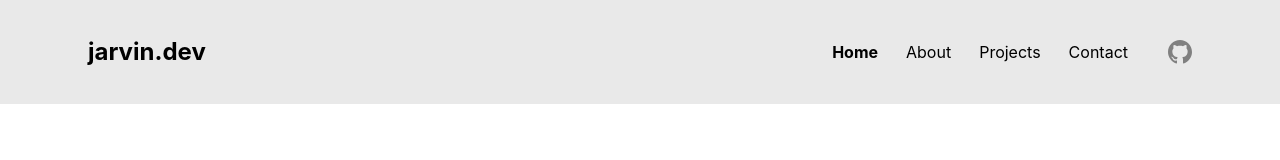
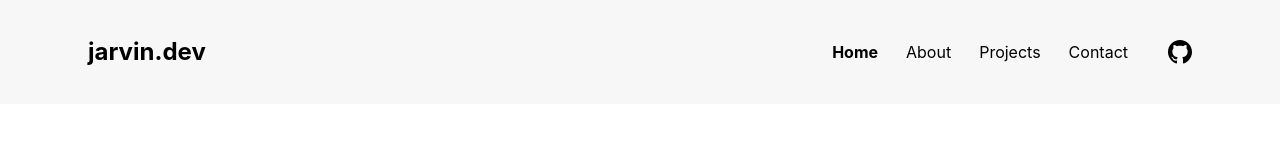
Before and after one commit to jarvin-s/portfolio, a Vue app: page / in a window 1280 px wide. Shown: the top 160 px of the page. Built offline with nearby package versions, Linux system fonts and the light colour scheme.

Commit message:
Add random changes

```diff
--- a/src/plugins/router.js
+++ b/src/plugins/router.js
@@ -21,6 +21,11 @@ const routes = [
         name: 'contact',
         component: () => import('@/views/Contact.vue')
     },
+    {
+        path: '/single-project',
+        name: 'single-project',
+        component: () => import('@/views/SingleProject.vue')
+    }
 ]
 
 const router = createRouter({
--- a/src/style.css
+++ b/src/style.css
@@ -10,7 +10,10 @@
 
   color-scheme: light dark;
   /* color: rgba(255, 255, 255, 0.87); */
-  background-color: #696969;
+  /* background-color: #696969; */
+  background-color: #d5d5d5;
+  /* background: rgb(114, 9, 11);
+  background: linear-gradient(240deg, rgba(114, 9, 11, 0.20780812324929976) 0%, rgba(114, 9, 11, 0.6167717086834734) 22%, rgba(177, 177, 177, 1) 84%, rgba(214, 214, 214, 1) 96%); */
 
   font-synthesis: none;
   text-rendering: optimizeLegibility;
@@ -19,13 +22,13 @@
   -webkit-text-size-adjust: 100%;
 }
 
-/* Firefox */
+/* Firefox (scrollbar) */
 * {
   scrollbar-width: thin;
   scrollbar-color: #3d3d3d #DFE9EB;
 }
 
-/* Chrome, Edge and Safari */
+/* Chrome, Edge and Safari (scrollbar) */
 *::-webkit-scrollbar {
   width: 10px;
 }
@@ -65,7 +68,7 @@
 }
 
 .nav-container-div {
-  background-color: #e9e9e9;
+  background-color: #f7f7f7;
 }
 
 h1 {
@@ -100,11 +103,7 @@ button:focus-visible {
 }
 
 svg:hover {
-  fill: rgb(160, 160, 160);
-}
-
-svg {
-  fill: grey;
+  fill: rgb(80, 79, 79);
 }
 
 li:hover {
```
Also changed, not shown: src/views/SingleProject.vue (added).
